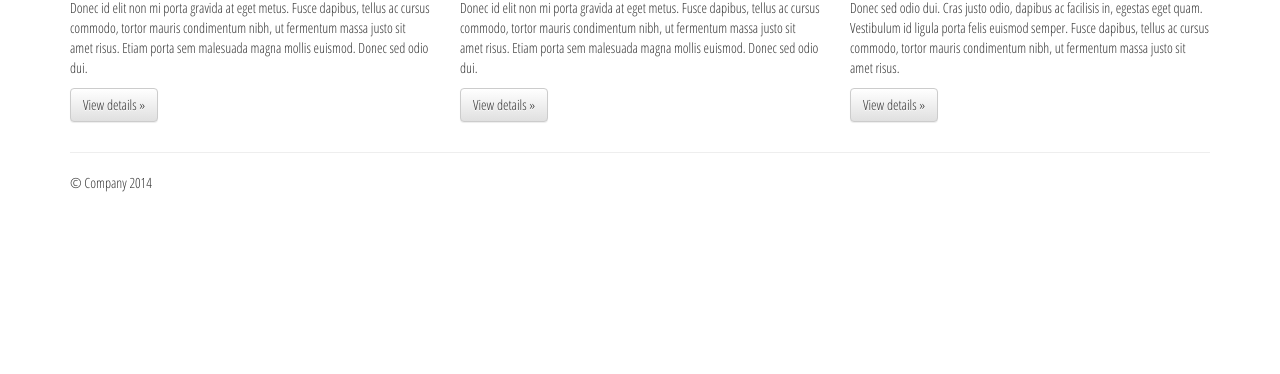
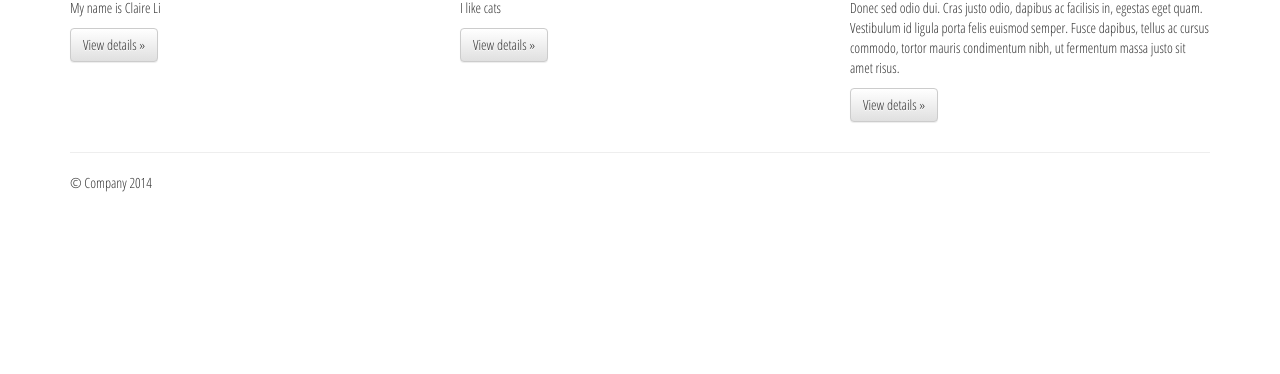
Before and after one commit to cshcodeclub/cshcodeclub.github.io, a plain HTML site: page claire/claire.html in a window 1280 px wide. Shown: the part 426-800 px from the top of the page. Drawn offline with nearby package versions, Linux system fonts and the light colour scheme; a script that the page names is missing; files whose address does not match are found by name.

Commit message:
changed the paragraph

```diff
--- a/claire/claire.html
+++ b/claire/claire.html
@@ -74,12 +74,12 @@
       <div class="row">
         <div class="col-md-4">
           <h2>Heading</h2>
-          <p>Donec id elit non mi porta gravida at eget metus. Fusce dapibus, tellus ac cursus commodo, tortor mauris condimentum nibh, ut fermentum massa justo sit amet risus. Etiam porta sem malesuada magna mollis euismod. Donec sed odio dui. </p>
+          <p>My name is Claire Li</p>
           <p><a class="btn btn-default" href="#" role="button">View details &raquo;</a></p>
         </div>
         <div class="col-md-4">
           <h2>Heading</h2>
-          <p>Donec id elit non mi porta gravida at eget metus. Fusce dapibus, tellus ac cursus commodo, tortor mauris condimentum nibh, ut fermentum massa justo sit amet risus. Etiam porta sem malesuada magna mollis euismod. Donec sed odio dui. </p>
+          <p>I like cats</p>
           <p><a class="btn btn-default" href="#" role="button">View details &raquo;</a></p>
        </div>
         <div class="col-md-4">
```
